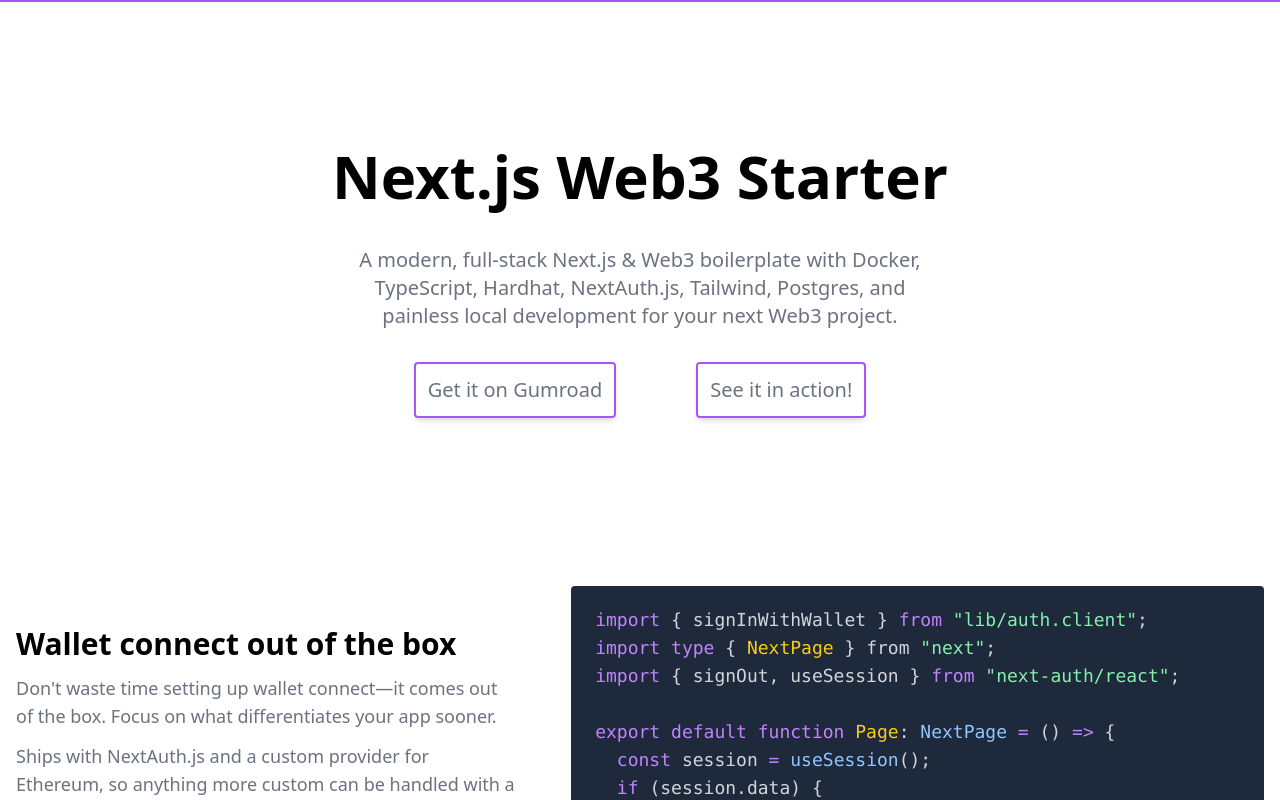
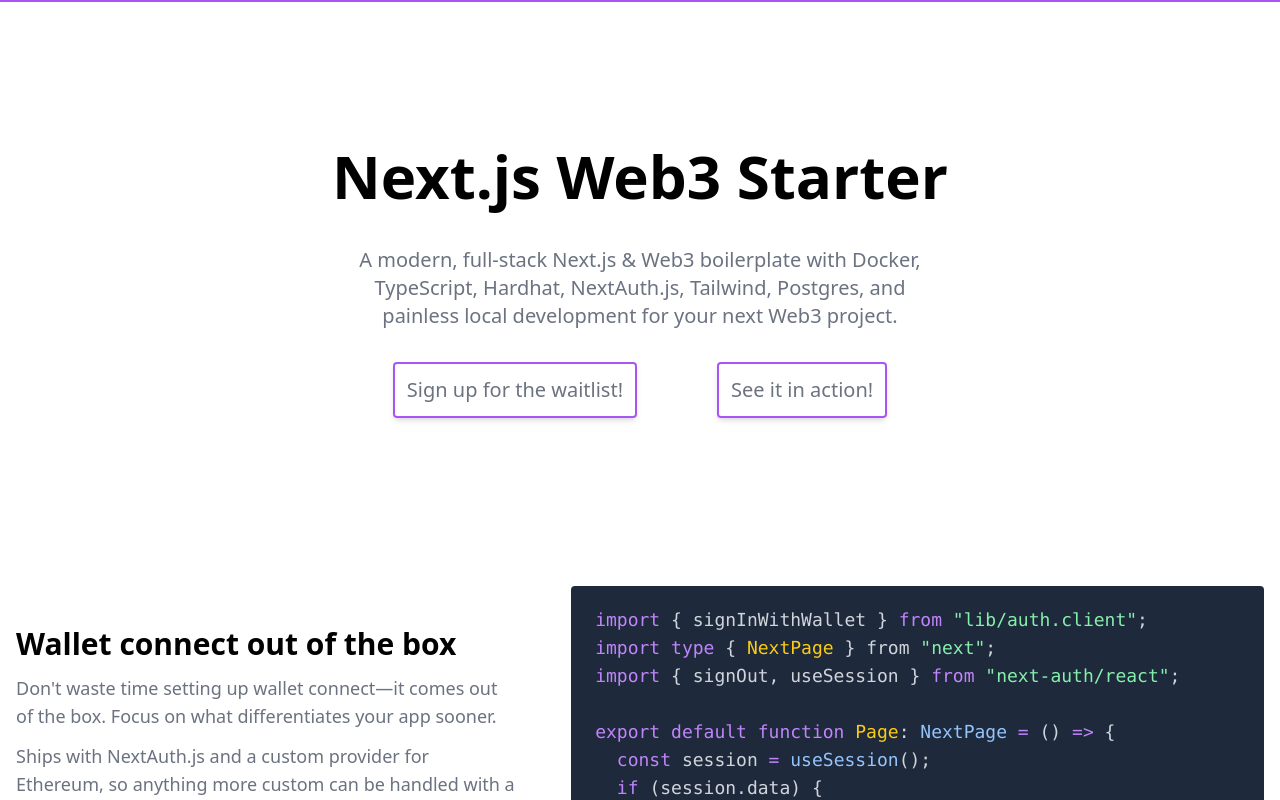
Before and after one commit to patnir/nextjs-web3-starter, a Next.js app in the folder app/: page / in a window 1280 px wide. Shown: the top 800 px of the page. Built offline with nearby package versions, Linux system fonts and the light colour scheme.

Commit message:
sign up for waitlist

```diff
--- a/app/pages/index.tsx
+++ b/app/pages/index.tsx
@@ -39,9 +39,9 @@
                 target="_blank"
                 rel="noopener noreferrer"
                 className="inline-block m-10 p-3 border border-2 border-purple-500 rounded shadow-md mt-8 font-medium"
-                href="https://rpatnir.gumroad.com/l/evmjs"
+                href="https://g9n6y7suwoz.typeform.com/to/qeFXvaQs"
               >
-                {`Get it on Gumroad`}
+                {`Sign up for the waitlist!`}
               </a>
               <Link href={"/demo"}>
                 <button className="inline-block m-10 p-3 border border-2 border-purple-500 rounded shadow-md mt-8 font-medium">
```
